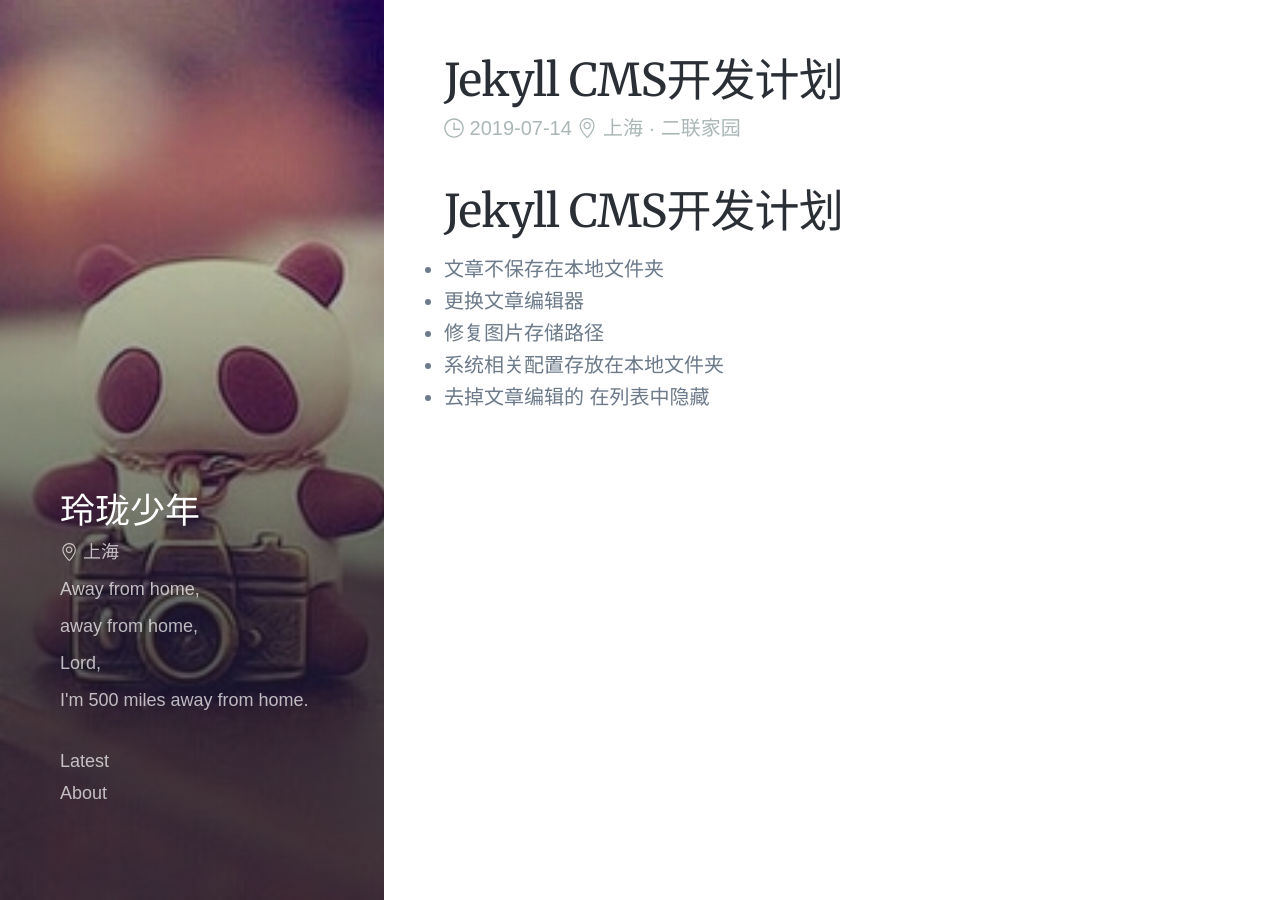
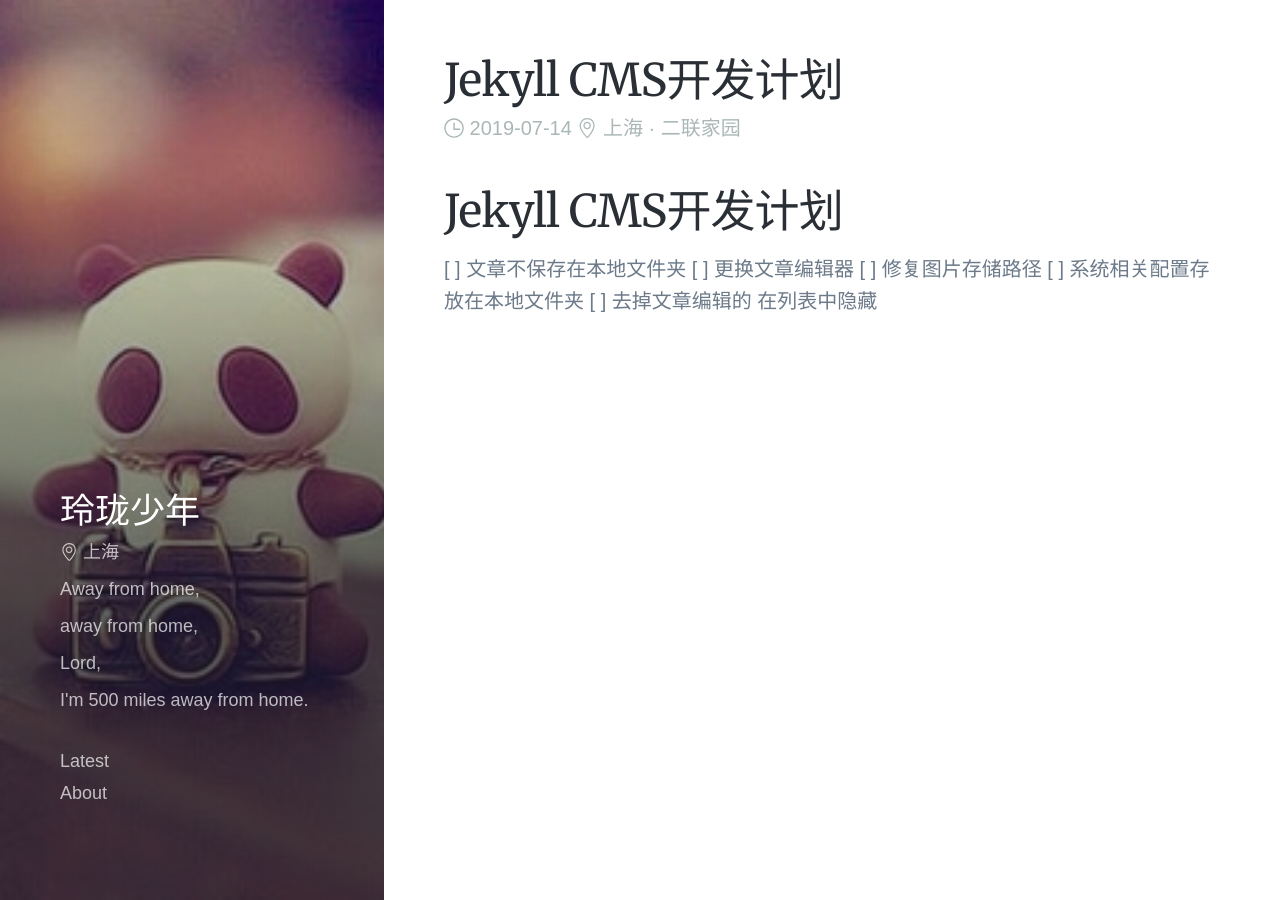
Before and after one commit to auaa/auaa.github.io, a Jekyll site: the page built from _posts/2019-07-14-jekyll-cms-kai-fa-ji-hua.md, in a window 1280 px wide and 900 px high. Built offline with Jekyll 4.4.1, drawn with Linux system fonts in a browser that asks for light colours; some web fonts are replaced; comment, search, counter and statistics services are not loaded.

Commit message:
update: 2019-07-14 22:13:27

```diff
--- a/_data/posts.json
+++ b/_data/posts.json
@@ -1,7 +1,7 @@
 {
   "posts": [
     {
-      "content": "# Jekyll CMS开发计划\n- [ ] 文章不保存在本地文件夹\n- [ ] 更换文章编辑器\n- [ ] 修复图片存储路径\n- [ ] 系统相关配置存放在本地文件夹\n- [ ] 去掉文章编辑的 在列表中隐藏",
+      "content": "# Jekyll CMS开发计划\n[ ] 文章不保存在本地文件夹\n[ ] 更换文章编辑器\n[ ] 修复图片存储路径\n[ ] 系统相关配置存放在本地文件夹\n[ ] 去掉文章编辑的 在列表中隐藏",
       "data": {
         "layout": "post",
         "title": "Jekyll CMS开发计划",
--- a/_posts/2019-07-14-jekyll-cms-kai-fa-ji-hua.md
+++ b/_posts/2019-07-14-jekyll-cms-kai-fa-ji-hua.md
@@ -9,8 +9,8 @@
 feature:
 ---
 # Jekyll CMS开发计划
-- [ ] 文章不保存在本地文件夹
-- [ ] 更换文章编辑器
-- [ ] 修复图片存储路径
-- [ ] 系统相关配置存放在本地文件夹
-- [ ] 去掉文章编辑的 在列表中隐藏
+[ ] 文章不保存在本地文件夹
+[ ] 更换文章编辑器
+[ ] 修复图片存储路径
+[ ] 系统相关配置存放在本地文件夹
+[ ] 去掉文章编辑的 在列表中隐藏
```
